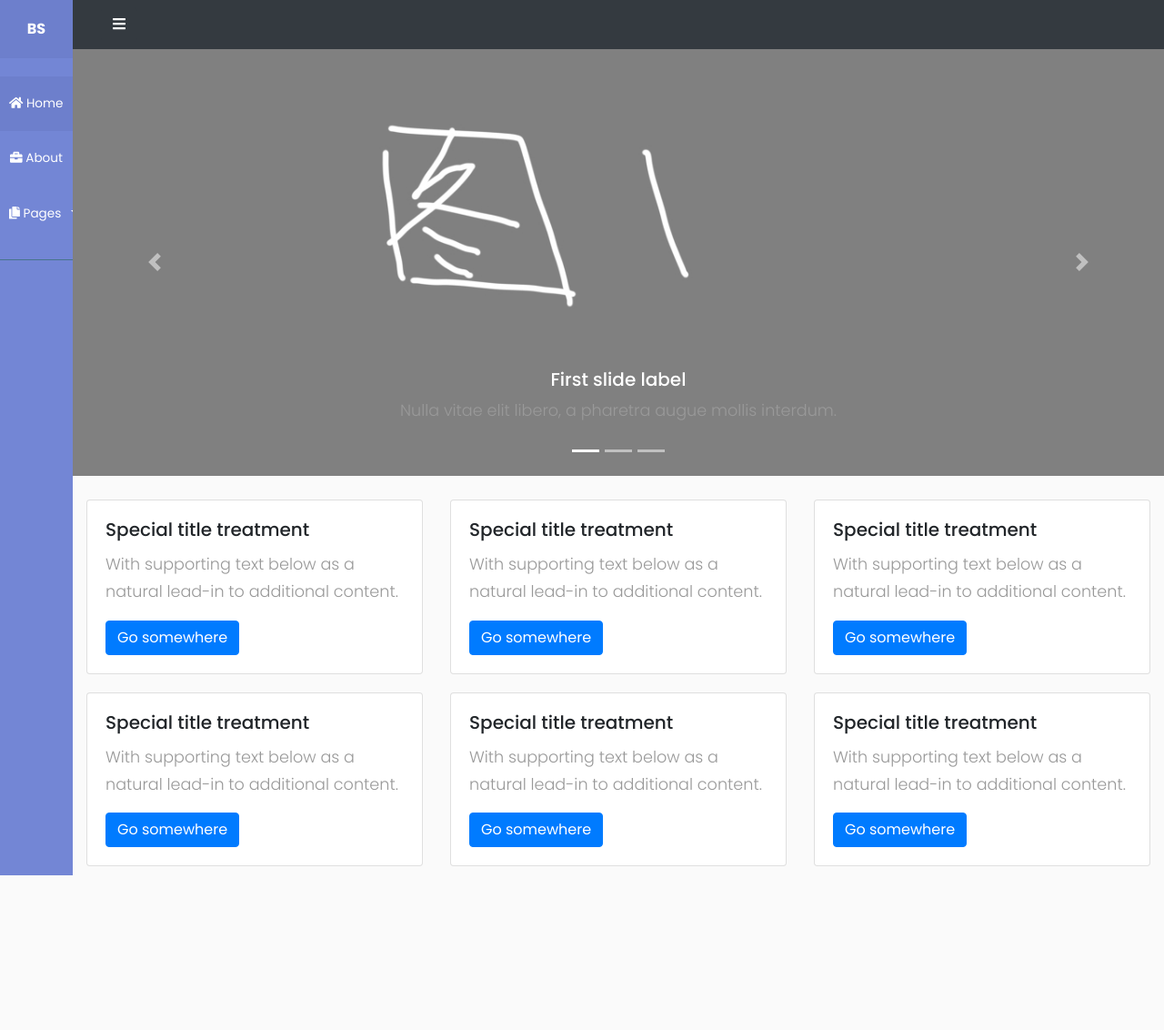
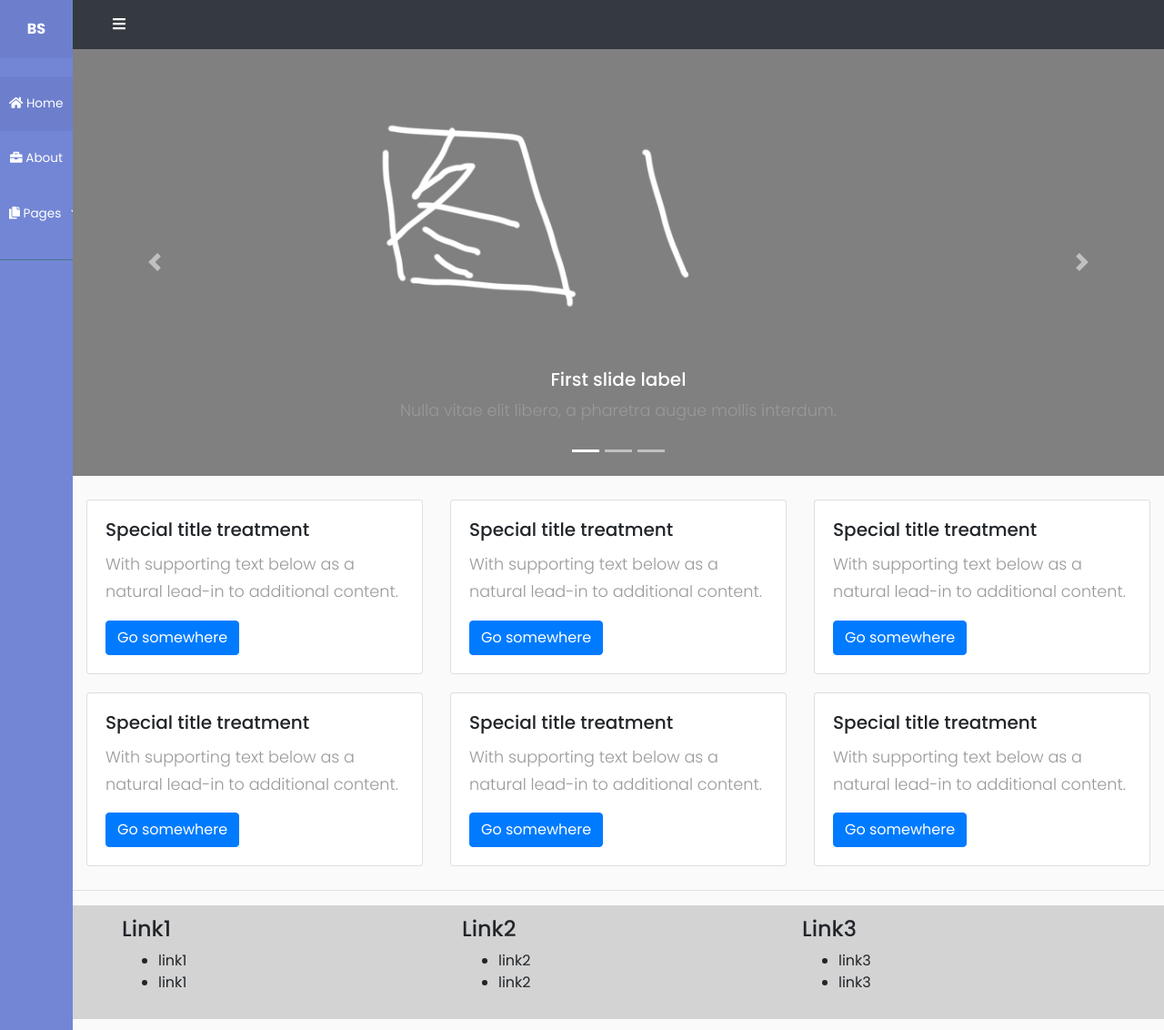
Before and after one commit to programeggsoup/programeggsoup.github.io, a Jekyll site: the page built from index.html, in a window 1280 px wide. Shown: the whole page at 91% size. Built offline with Jekyll 4.4.1, drawn with Linux system fonts in a browser that asks for light colours; nearby versions of some CDN libraries; before the commit the page ends 962 px from its top, so only the background shows below that.

Commit message:
Update default.html
底栏，我没有半点审美上的创造力orz

```diff
--- a/_layouts/default.html
+++ b/_layouts/default.html
@@ -83,7 +83,7 @@
 
 			    <!-- Page Content  -->
 			    <div id="content">
-
+                    <!--navbar-->
 			        <nav class="navbar navbar-expand-lg navbar-dark bg-dark">
 			            <div class="container-fluid">
 
@@ -94,7 +94,7 @@
 			            </div>
 			        </nav>
 
-
+					<!--canvas-->
 			        <div id="carouselExampleCaptions" class="carousel slide" data-ride="carousel">
 					  <ol class="carousel-indicators">
 					    <li data-target="#carouselExampleCaptions" data-slide-to="0" class="active"></li>
@@ -134,6 +134,8 @@
 					  </a>
 					</div>
 					<p></p>
+
+					<!--bolg content-->
 					<div class="container-fluid">
 						<div class="row">
 						  <div class="col-sm-12 col-md-6 col-lg-4">
@@ -191,10 +193,43 @@
 						    </div>
 						  </div>
 						</div>
-						</div>
+					</div>
 
-				      </div>
+					<hr>
+					<!--bottom-->
+					<div class="bottom footer" style="background-color: lightgrey;">
+						<div class="container-fluid">
+						<div class="row" style="margin: 12px;padding: 12px;">
+							<div class="col-sm-12 col-md-4 col-lg-4">
+								<h4>Link1</h4>
+								<ul>
+									<li>link1</li>
+									<li>link1</li>
+								</ul>
+							</div>
+							<div class="col-sm-12 col-md-4 col-lg-4">
+								<h4>Link2</h4>
+								<ul>
+									<li>link2</li>
+									<li>link2</li>
+								</ul>
+							</div>
+							<div class="col-sm-12 col-md-4 col-lg-4">
+								<h4>Link3</h4>
+								<ul>
+									<li>link3</li>
+									<li>link3</li>
+								</ul>
+							</div>
+							</div>
 					</div>
+				</div>
+				<!--bottom-->
+
+
+
+				</div>
+			</div>
 
 
 
```
